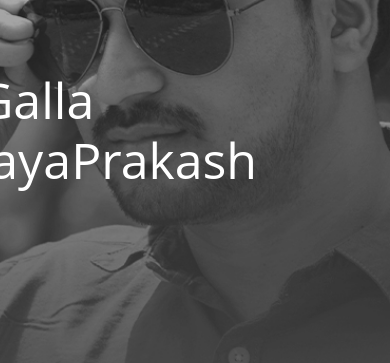
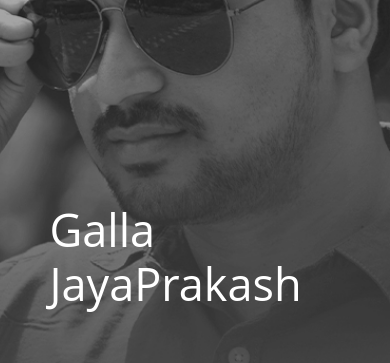
Before and after one commit to Royal-Jai/portfolioReact, a React (Create React App) app: page / in a window 390 px wide. Shown: the part 367-730 px from the top of the page. Built offline with nearby package versions, Linux system fonts and the light colour scheme.

Commit message:
style Rechanges done

```diff
--- a/src/assets/css/styles.css
+++ b/src/assets/css/styles.css
@@ -342,11 +342,11 @@ header .navbar .mobile-menu-icon {
   }
 }
 
-@media screen and (max-width: 567px) and (min-width: 291) {
+@media screen and (max-width: 567px) and (min-width: 291px) {
   .homeProfile h1 {
     position: absolute;
     top: 65%;
-    left: 40%;
+    left: 45%;
     transform: translate(-50%, -50%);
     font-size: 45px;
   }
--- a/src/assets/css/styles.scss
+++ b/src/assets/css/styles.scss
@@ -277,10 +277,10 @@ header {
       left: 45%;
       font-size: 36px;
     }
-    @media screen and (max-width: 567px) and (min-width: 291) {
+    @media screen and (max-width: 567px) and (min-width: 291px) {
       position: absolute;
       top: 65%;
-      left: 40%;
+      left: 45%;
       transform: translate(-50%, -50%);
       font-size: 45px;
     }
```
Also changed, not shown: 1 other file (tests, documents, lock files or other folders).
